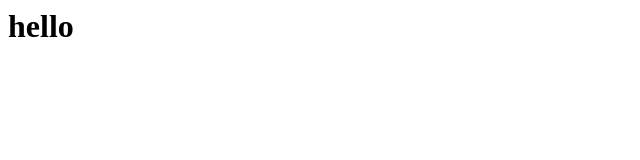
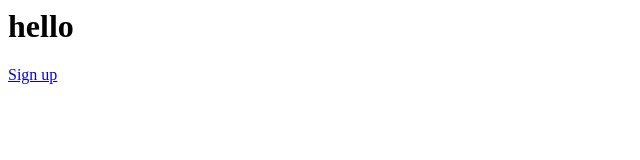
Before and after one commit to samuelcolvin/gaugemore.com, a plain HTML site: page index.html in a window 1280 px wide. Shown: the full height of the page, 0-640 px from the left. Drawn offline with Linux system fonts and the light colour scheme.

Commit message:
Add tc signup link and ga

```diff
--- a/index.html
+++ b/index.html
@@ -1 +1,16 @@
 <h1>hello</h1>
+
+<a href="https://beta.tutorcruncher.com/gaugemore/signup/contractor/">Sign up</a>
+
+<script>
+  (function(i,s,o,g,r,a,m){i['GoogleAnalyticsObject']=r;i[r]=i[r]||function(){
+  (i[r].q=i[r].q||[]).push(arguments)},i[r].l=1*new Date();a=s.createElement(o),
+  m=s.getElementsByTagName(o)[0];a.async=1;a.src=g;m.parentNode.insertBefore(a,m)
+  })(window,document,'script','https://www.google-analytics.com/analytics.js','ga');
+
+  ga('create', 'UA-41117087-5', 'auto', {'allowLinker': true});
+  ga('require', 'linker');
+  ga('linker:autoLink', ['beta.tutorcruncher.com']);
+  ga('send', 'pageview');
+
+</script>
```
